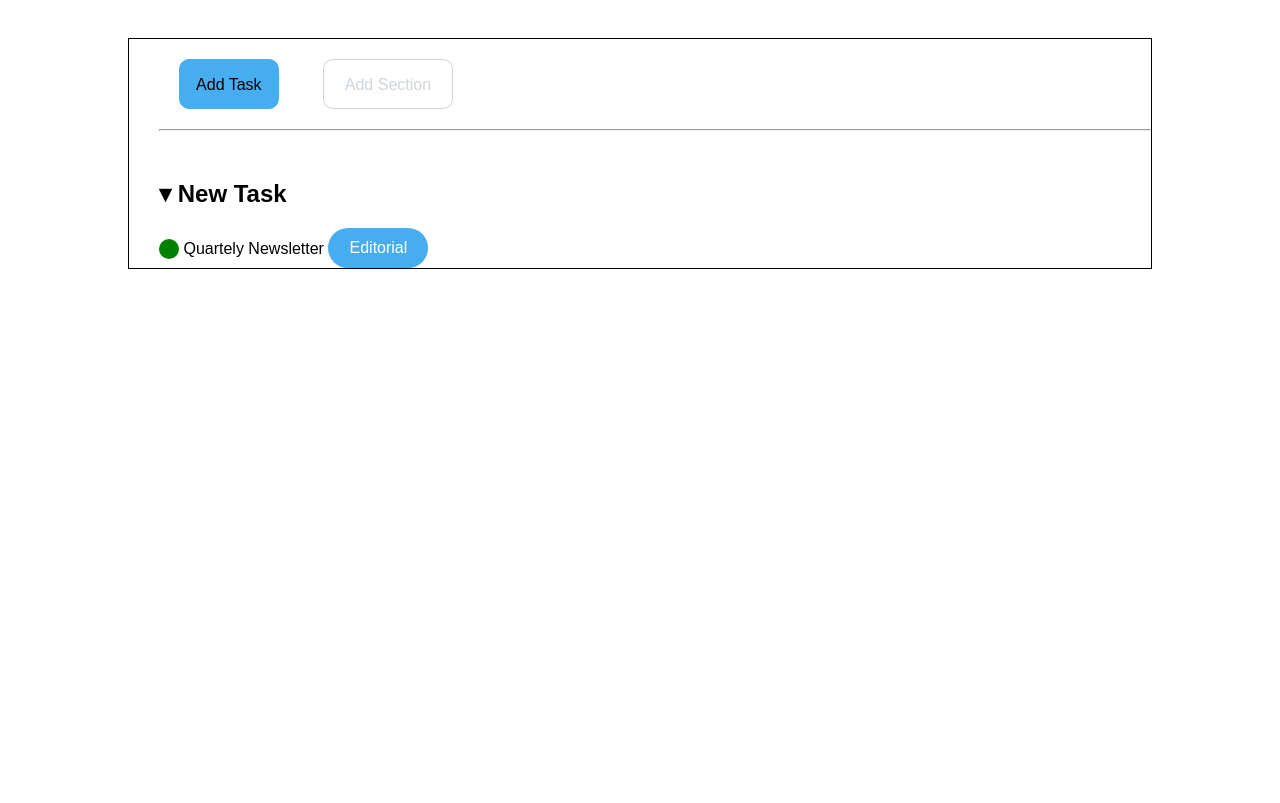
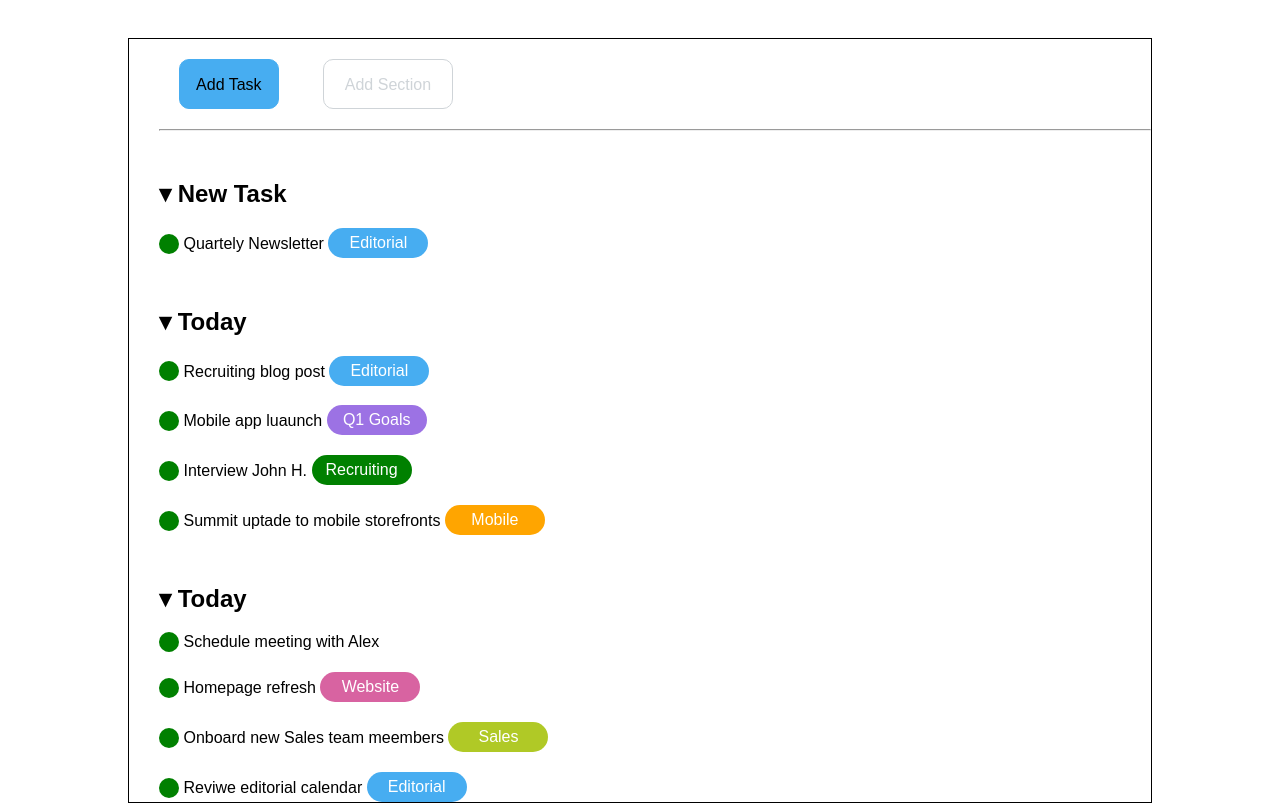
Before and after one commit to Lore0905/html-css-toboolist, a plain HTML site: page index.html in a window 1280 px wide. Shown: the part 112-915 px from the top of the page. Before the commit the page ends 800 px from the top, so only its background shows below. Drawn offline with Linux system fonts and the light colour scheme.

Commit message:
quasi completo

```diff
--- a/css/style.css
+++ b/css/style.css
@@ -77,6 +77,12 @@ hr{
 ul{
     list-style-type: none;
     margin-top: 2%;
+
+}
+
+/* margine per ogni li */
+li{
+    margin-top: 2%;
 }
 
 /* cerechio green */
@@ -96,17 +102,33 @@ line-height: 20px;
 
 .special_botton{
     width: 100px;
-    height: 40px;
+    height: 30px;
     border-radius: 20px;
     display: inline-block;
     text-align: center;
-    line-height: 40px;
+    line-height: 30px;
     color: white;
+
 }
-
+/* botton speciali sezione 2 */
 .special_botton.editorial{
     background-color:#47adf1 ;
 }
-
-
+/* botton speciali sezione 3 */
+.goals{
+    background-color:#9c72e4 ;
+}
+.recruiting{
+    background-color:green;
+}
+.mobile{
+    background-color:orange;
+}
+/* botton speciali sezione 4 */
+.website{
+    background-color:#d863a1;
+}
+.sales{
+    background-color:#b0c926;
+}
 /* END MAIN */
--- a/index.html
+++ b/index.html
@@ -61,6 +61,78 @@
                  </div>
              </section>
 
+            <!-- sezione 3 -->
+            <section class="parte tre">
+                <!-- Today -->
+
+                <div>
+                   <h2><strong>&#9662; Today</strong></h2>
+                </div>
+
+                <div class="unordered_list">
+                   <ul>
+
+                       <li><span class="cerchio green"></span>
+                           <span class="title_section">Recruiting blog post</span>
+                           <span class="special_botton editorial">Editorial</span>
+                       </li>
+
+                       <li><span class="cerchio green"></span>
+                        <span class="title_section">Mobile app luaunch</span>
+                        <span class="special_botton goals">Q1 Goals</span>
+                        </li>
+
+                        <li><span class="cerchio green"></span>
+                            <span class="title_section">Interview John H.</span>
+                            <span class="special_botton recruiting">Recruiting</span>
+                        </li>
+
+                        <li><span class="cerchio green"></span>
+                            <span class="title_section">Summit uptade to mobile storefronts</span>
+                            <span class="special_botton mobile">Mobile</span>
+                        </li>
+
+                   </ul>
+                </div>
+            </section>
+
+            <!-- sezione 4  -->
+
+            <section class="parte tre">
+                <!-- Upcoming -->
+
+                <div>
+                   <h2><strong>&#9662; Today</strong></h2>
+                </div>
+
+                <div class="unordered_list">
+                   <ul>
+
+                       <li><span class="cerchio green"></span>
+                           <span class="title_section">Schedule meeting with Alex</span>
+
+                       </li>
+
+                       <li><span class="cerchio green"></span>
+                        <span class="title_section">Homepage refresh</span>
+                        <span class="special_botton website">Website</span>
+                        </li>
+
+                        <li><span class="cerchio green"></span>
+                            <span class="title_section">Onboard new Sales team meembers</span>
+                            <span class="special_botton sales">Sales</span>
+                        </li>
+
+                        <li><span class="cerchio green"></span>
+                            <span class="title_section">Reviwe editorial calendar</span>
+                            <span class="special_botton editorial">Editorial</span>
+                        </li>
+
+                   </ul>
+                </div>
+            </section>
+
+
          </div>
      </main>
 
```
